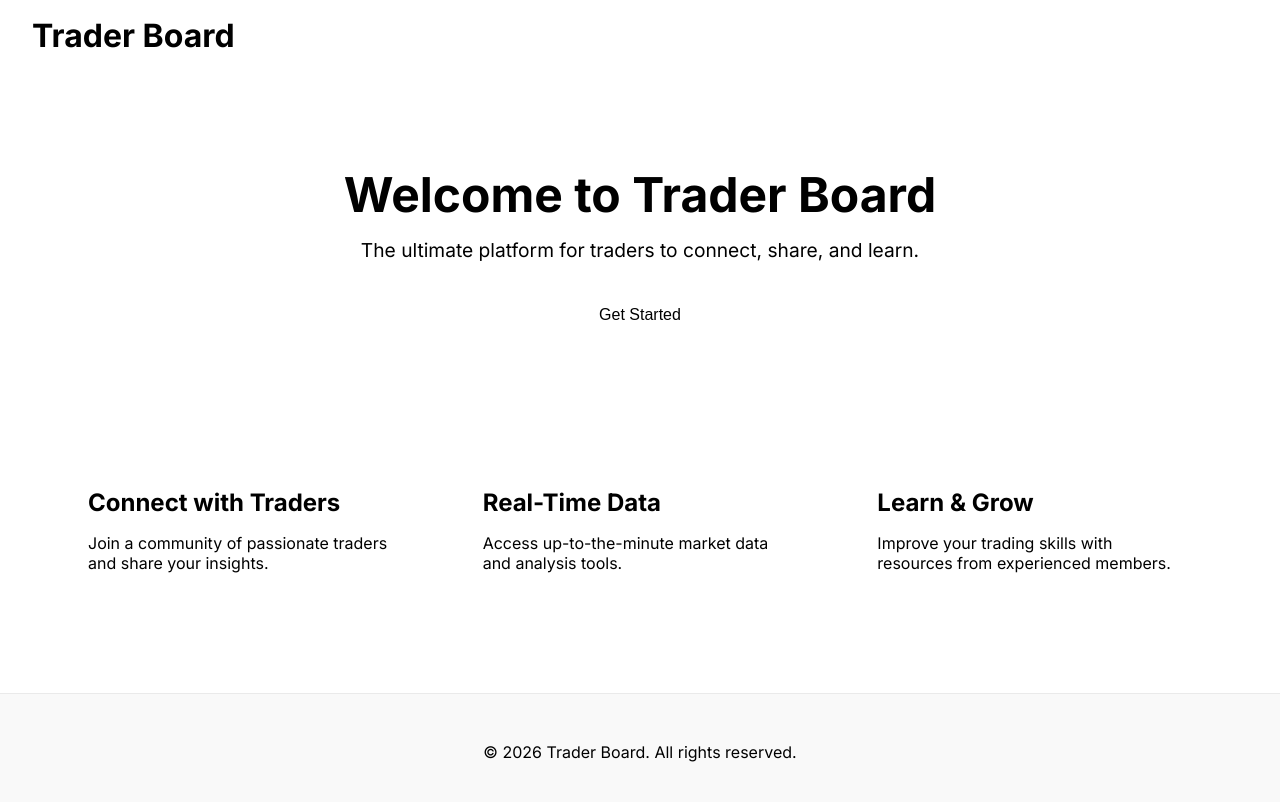
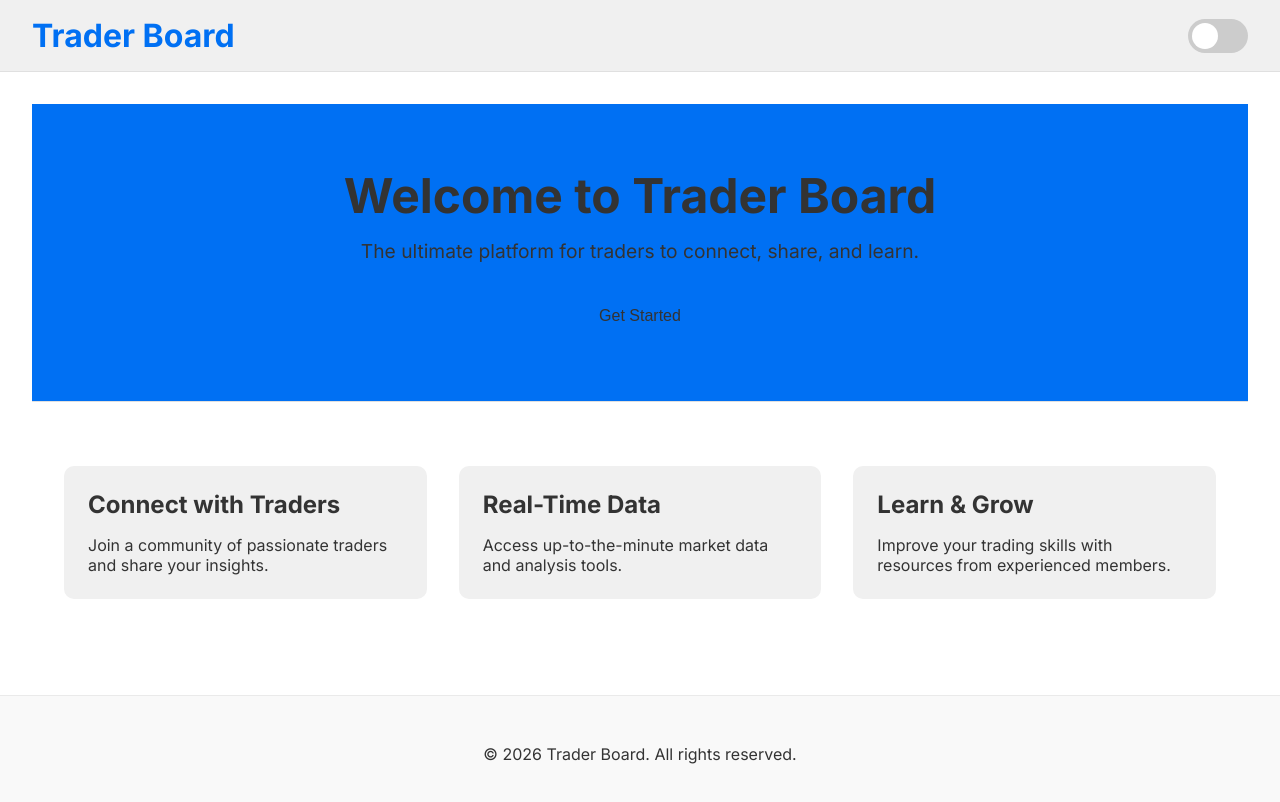
Before and after one commit to xenirio/trader-board, a Next.js app: page / in a window 1280 px wide. Shown: the top 802 px of the page. Built offline with nearby package versions, Linux system fonts and the light colour scheme.

Commit message:
feat: Add global CSS custom properties for themes

```diff
--- a/app/styles/themes.module.css
+++ b/app/styles/themes.module.css
@@ -1,23 +1,37 @@
-
-/* app/styles/themes.module.css */
-body.theme-light {
+:root {
+  /* Light theme variables */
   --background-color: #ffffff;
   --text-color: #333333;
   --primary-color: #0070f3;
-  --secondary-background: #f0f2f5;
-  --button-background: #e0e0e0;
-  --button-hover-background: #d0d0d0;
-  --button-text-color: #333333;
-  --button-border-color: #cccccc;
+  --secondary-color: #1c7ed6;
+  --card-background: #f0f0f0;
+  --border-color: #e0e0e0;
+  --toggle-bg: #ccc;
+  --toggle-circle-bg: white;
+  --toggle-bg-checked: #2196F3;
 }
 
-body.theme-dark {
+.theme-dark {
+  /* Dark theme variables */
   --background-color: #1a1a1a;
-  --text-color: #f0f0f0;
+  --text-color: #e0e0e0;
   --primary-color: #90caf9;
-  --secondary-background: #2c2c2c;
-  --button-background: #3c3c3c;
-  --button-hover-background: #4c4c4c;
-  --button-text-color: #f0f0f0;
-  --button-border-color: #444444;
+  --secondary-color: #64b5f6;
+  --card-background: #333333;
+  --border-color: #444444;
+  --toggle-bg: #555;
+  --toggle-circle-bg: #ccc;
+  --toggle-bg-checked: #90caf9;
 }
+
+body {
+  background-color: var(--background-color);
+  color: var(--text-color);
+  transition: background-color 0.3s ease, color 0.3s ease;
+}
+
+/* Example usage for existing components if needed, will be updated in next steps */
+/* .some-component {
+  background-color: var(--card-background);
+  border-color: var(--border-color);
+} */
```
